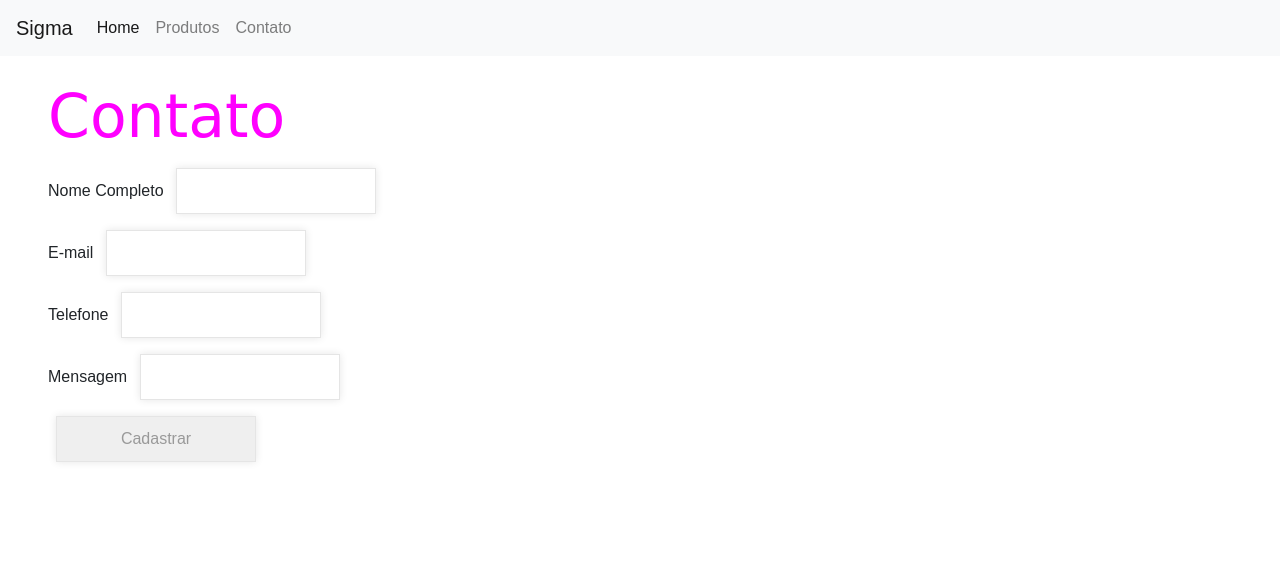
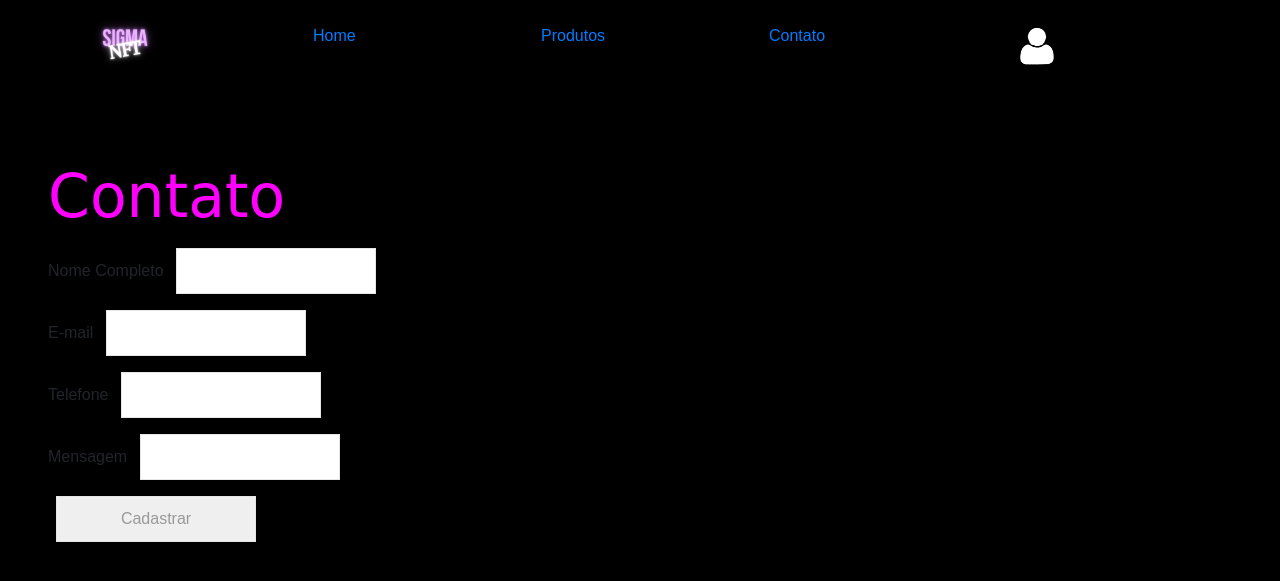
Before and after one commit to anacarolinavoto/SiteSigma, a PHP site: page /contato.php in a window 1280 px wide. Shown: the top 581 px of the page. Run offline with PHP 8.4, Linux system fonts and the light colour scheme.

Commit message:
atualizations

```diff
--- a/css/style.css
+++ b/css/style.css
@@ -4,13 +4,18 @@
     padding: 0;
 }
 header{
-    background-color: none;
-    width: 100%;
-    height: 0px;
+    background-color: black;
+    width: auto;
+    height: auto;
     display: block;
+    color: aliceblue;
+    text-decoration: none;
+}
+header nav a:hover{
+    color: fuchsia;
 }
 body{
-    background-color: none;
+    background-color: black;
     display: block;
     height: 500px;
     width: 100%;
--- a/includes/_header.php
+++ b/includes/_header.php
@@ -1,20 +1,24 @@
 <header>
-    <nav class="navbar navbar-expand-lg navbar-light bg-light">
-        <a class="navbar-brand" href="index.php">Sigma</a>
-        <div class="collapse navbar-collapse" id="navbarNavDropdown">
-            <ul class="navbar-nav">
-                <li class="nav-item active">
-                    <a class="nav-link" href="./index.php">Home</a>
-                </li>
-                <li class="nav-item">
-                    <a class="nav-link" href="./produtos.php">Produtos</a>
-                </li>
-                <li class="nav-item">
-                    <a class="nav-link" href="./contato.php">Contato</a>
-                </li>
-
-            </ul>
-        </div>
+    <nav>
+<div class="container">
+  <div class="row">
+    <div class="col-sm">
+      <img style="width: 80px" src="./content/Sigma.png">
+    </div>
+    <div class="col mt-4">
+      <a href="index.php">Home</a>
+    </div>
+    <div class="col mt-4">
+      <a href="produtos.php">Produtos</a>
+    </div>
+    <div class="col mt-4">
+      <a href="contato.php">Contato</a>
+    </div>
+    <div class="col mt-4">
+      <img style="width: 80px;" src="./content/login.png">
+    </div>
+  </div>
+</div>
     </nav>
 </header>
 
--- a/index.php
+++ b/index.php
@@ -17,9 +17,9 @@ include_once './includes/_header.php';
 
    $numProdutos = mysqli_num_rows($exec);
 
-   while ($dados = mysqli_fetch_assoc($exec)){
-     echo '<h1>'.$dados ['Nome']. '</h1>';
-   }
+   //while ($dados = mysqli_fetch_assoc($exec)){
+   //  echo '<h1>'.$dados ['Nome']. '</h1>';
+   //}
 
    for ($i=0; $i < 6; $i++) {
    ?>
```
Also changed, not shown: content/Sigma.png (added), content/login.png (added).
